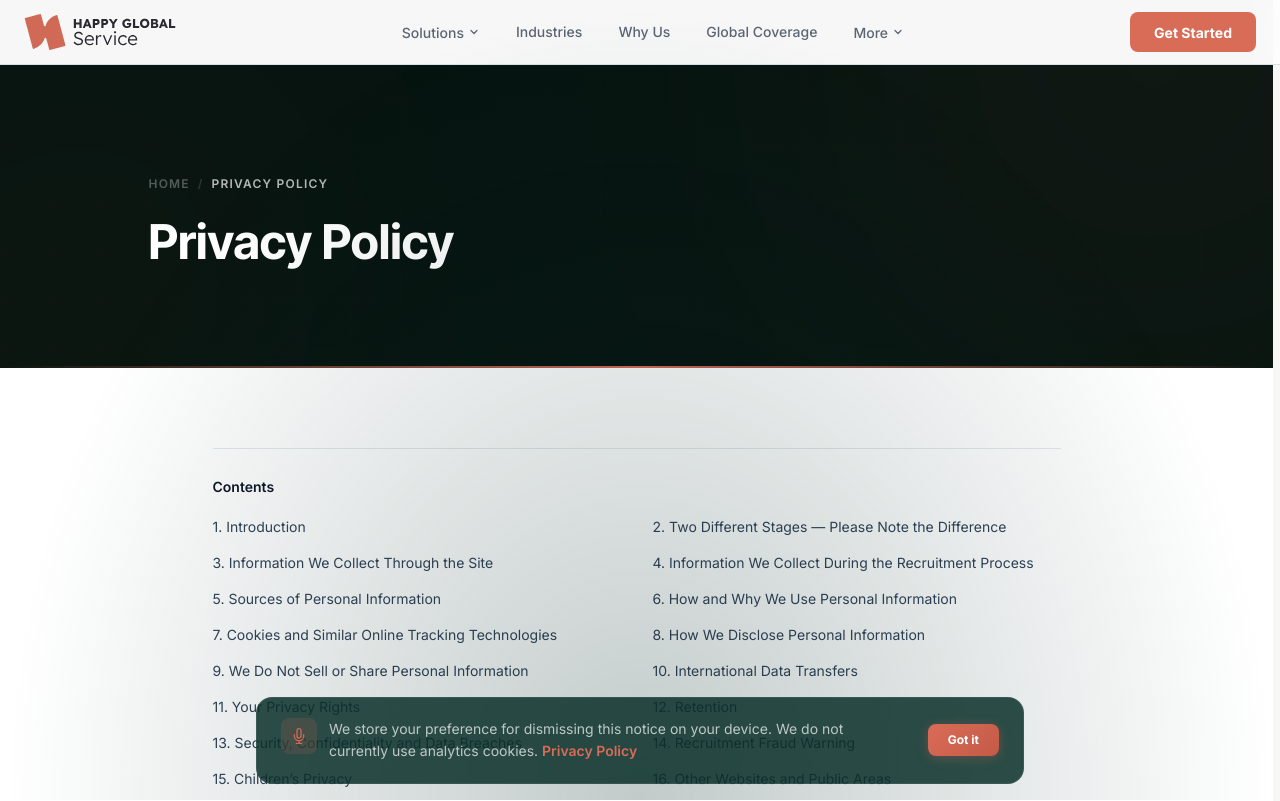
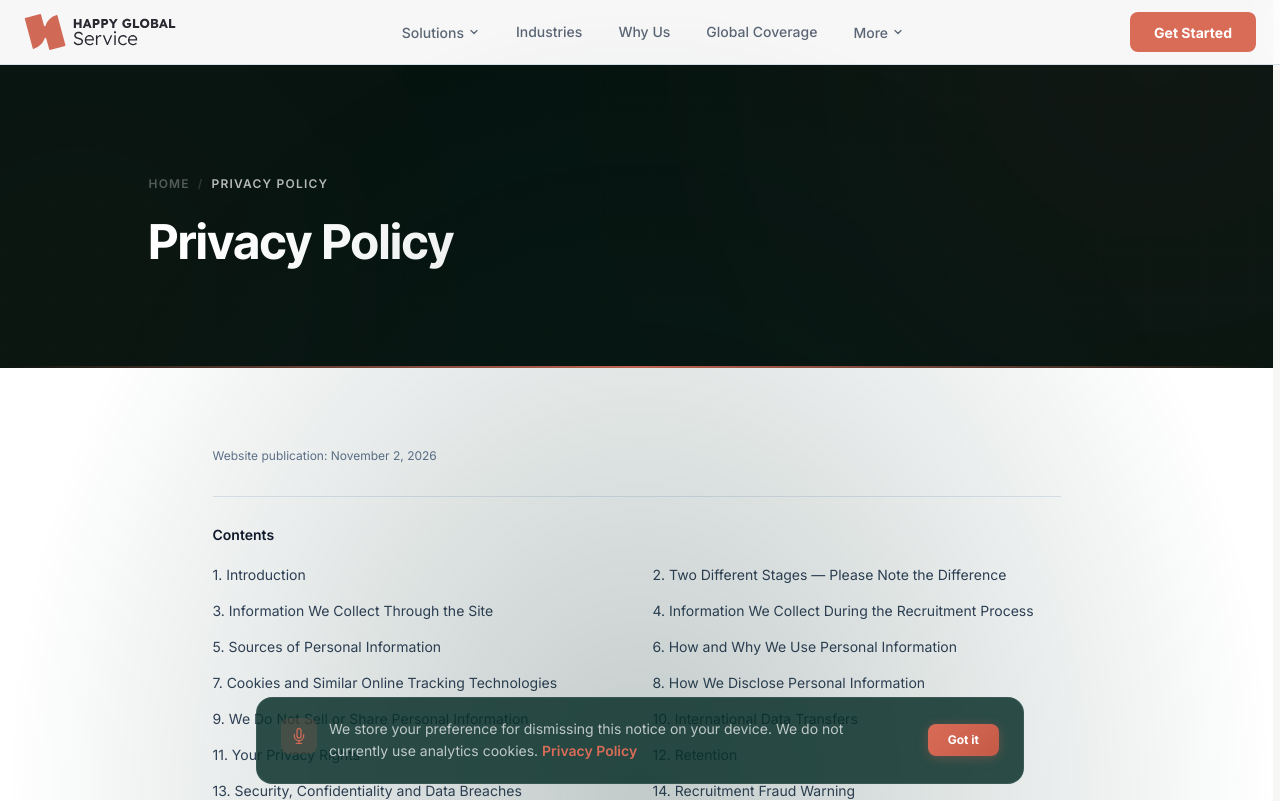
Before and after one commit to Martin-Yoann/Services, a Next.js app: page /privacy-policy in a window 1280 px wide. Shown: the top 801 px of the page. Built offline with nearby package versions, Linux system fonts and the light colour scheme.

Commit message:
Restore publication date without visible legal version

```diff
--- a/app/components/LegalDocument.tsx
+++ b/app/components/LegalDocument.tsx
@@ -1,5 +1,6 @@
 import Link from "next/link";
 import PageHeader from "@/app/components/PageHeader";
+import { LEGAL_PUBLICATION_DATE } from "@/app/data/legal";
 
 type Block = { type: string; level?: string | null; text?: string; rows?: string[][] };
 
@@ -15,6 +16,7 @@ export default function LegalDocument({ title, path, blocks }: { title: string;
     <PageHeader title={title} breadcrumb={[{ label: "Home", href: "/" }, { label: title, href: path }]} />
     <section className="bg-white py-12 md:py-20">
       <article className="container mx-auto max-w-4xl px-6 text-sm leading-7 text-slate-700">
+        <p className="mb-8 text-xs text-slate-500">Website publication: {LEGAL_PUBLICATION_DATE}</p>
         <nav aria-label={`${title} contents`} className="mb-10 border-y border-slate-200 py-6">
           <p className="mb-3 font-semibold text-slate-900">Contents</p>
           <ul className="grid gap-x-8 gap-y-2 md:grid-cols-2">
```
